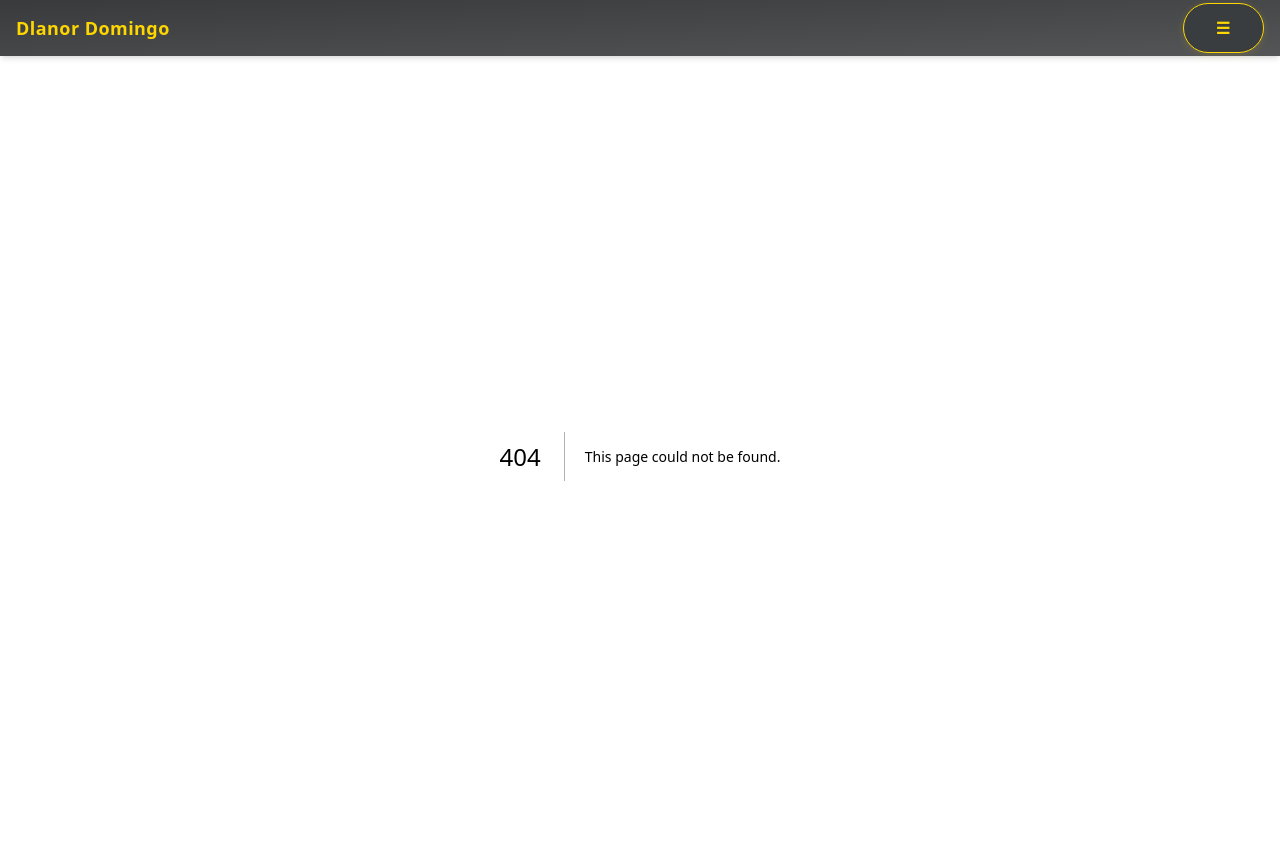
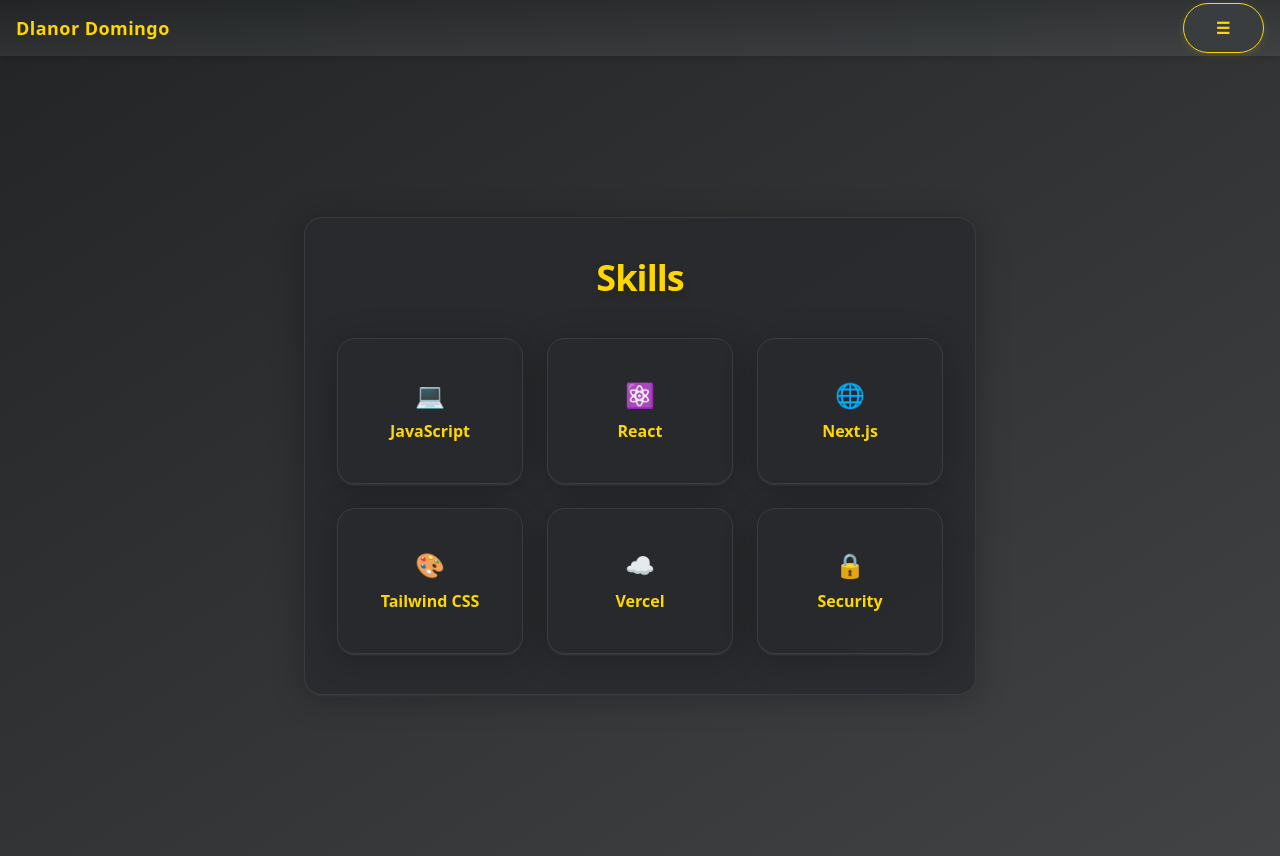
Before and after one commit to laurreev/Portfolio, a Next.js app: page /skills in a window 1280 px wide. Before the commit this address had no page. Built offline with nearby package versions, Linux system fonts and the light colour scheme.

Commit message:
added email function

```diff
--- a/src/app/AppBar.js
+++ b/src/app/AppBar.js
@@ -32,6 +32,16 @@
                 Projects
               </Link>
             </li>
+            <li className="border-b border-[#FFD700]/20 last:border-b-0">
+              <Link href="/skills" className="block px-5 py-3 transition-all duration-200 hover:bg-[#FFD700] hover:text-[#232526] font-semibold text-[#FFD700]" onClick={() => setOpen(false)}>
+                Skills
+              </Link>
+            </li>
+            <li className="border-b border-[#FFD700]/20 last:border-b-0">
+              <Link href="/blog" className="block px-5 py-3 transition-all duration-200 hover:bg-[#FFD700] hover:text-[#232526] font-semibold text-[#FFD700]" onClick={() => setOpen(false)}>
+                Blog
+              </Link>
+            </li>
             <li>
               <Link href="/contact" className="block px-5 py-3 transition-all duration-200 hover:bg-[#FFD700] hover:text-[#232526] font-semibold text-[#FFD700]" onClick={() => setOpen(false)}>
                 Contact
--- /dev/null
+++ b/src/app/blog/page.js
@@ -0,0 +1,17 @@
+import React from "react";
+
+export default function Blog() {
+  return (
+    <div className="font-sans min-h-screen flex flex-col items-center justify-center p-8 bg-gradient-to-br from-[#232526] to-[#414345] fade-in">
+      <main className="w-full max-w-2xl metal-card flex flex-col items-center gap-8 shadow-xl">
+        <h1 className="text-3xl md:text-4xl font-bold tracking-tight text-[#FFD700] drop-shadow-lg mb-2">Blog</h1>
+        <div className="w-full flex flex-col gap-6">
+          <div className="metal-card p-6 transition-transform duration-300 hover:scale-105 hover:shadow-2xl">
+            <h3 className="text-lg font-bold text-[#FFD700] mb-2">Welcome to My Blog</h3>
+            <p className="text-gray-300">Coming soon: Articles on web development, design, and more!</p>
+          </div>
+        </div>
+      </main>
+    </div>
+  );
+}
--- a/src/app/contact/page.js
+++ b/src/app/contact/page.js
@@ -1,20 +1,39 @@
 import Link from "next/link";
 
 export default function Contact() {
+  // Replace the action URL below with your Formspree endpoint after signup
   return (
     <div className="font-sans min-h-screen flex flex-col items-center justify-center p-8 bg-gradient-to-br from-[#232526] to-[#414345] fade-in">
       <main className="w-full max-w-xl metal-card flex flex-col items-center gap-8 shadow-xl">
         <h1 className="text-3xl md:text-4xl font-bold tracking-tight text-[#FFD700] drop-shadow-lg transition-colors duration-500 mb-2">Contact</h1>
-        <form className="w-full flex flex-col gap-4">
-          <input className="p-3 rounded bg-[#232526] text-gray-200 border border-[#FFD700] focus:outline-none focus:ring-2 focus:ring-[#FFD700] transition-all" type="text" placeholder="Your Name" required />
-          <input className="p-3 rounded bg-[#232526] text-gray-200 border border-[#FFD700] focus:outline-none focus:ring-2 focus:ring-[#FFD700] transition-all" type="email" placeholder="Your Email" required />
-          <textarea className="p-3 rounded bg-[#232526] text-gray-200 border border-[#FFD700] focus:outline-none focus:ring-2 focus:ring-[#FFD700] transition-all" placeholder="Your Message" rows={4} required />
-          <button type="submit" className="metal-btn self-end">Send</button>
+        <form className="w-full flex flex-col gap-4" action="https://formspree.io/f/mvgqgzgl" method="POST">
+          <label className="flex flex-col gap-1 text-gray-200">
+            Your email:
+            <input name="email" type="email" className="p-3 rounded bg-[#232526] text-gray-200 border border-[#FFD700] focus:outline-none focus:ring-2 focus:ring-[#FFD700] transition-all duration-300 hover:scale-[1.03]" placeholder="Your Email" required />
+          </label>
+          <label className="flex flex-col gap-1 text-gray-200">
+            Your message:
+            <textarea name="message" className="p-3 rounded bg-[#232526] text-gray-200 border border-[#FFD700] focus:outline-none focus:ring-2 focus:ring-[#FFD700] transition-all duration-300 hover:scale-[1.03]" placeholder="Your Message" rows={4} required />
+          </label>
+          {/* Add more fields here if needed */}
+          <button type="submit" className="metal-btn self-end transition-transform duration-300 hover:scale-105 hover:shadow-2xl">Send</button>
         </form>
         <div className="flex gap-4 mt-4">
           <Link href="/" className="metal-btn">Home</Link>
           <Link href="/about" className="metal-btn">About</Link>
         </div>
+        <p className="text-xs text-gray-400 mt-2">
+          This form uses{' '}
+          <a
+            href="https://formspree.io"
+            className="underline text-[#FFD700] hover:text-white transition-colors"
+            target="_blank"
+            rel="noopener noreferrer"
+          >
+            Formspree
+          </a>{' '}
+          for email delivery. Replace the action URL with your Formspree endpoint.
+        </p>
       </main>
     </div>
   );
--- /dev/null
+++ b/src/app/skills/page.js
@@ -0,0 +1,37 @@
+import React from "react";
+
+export default function Skills() {
+  return (
+    <div className="font-sans min-h-screen flex flex-col items-center justify-center p-8 bg-gradient-to-br from-[#232526] to-[#414345] fade-in">
+      <main className="w-full max-w-2xl metal-card flex flex-col items-center gap-8 shadow-xl">
+        <h1 className="text-3xl md:text-4xl font-bold tracking-tight text-[#FFD700] drop-shadow-lg mb-2">Skills</h1>
+        <div className="grid grid-cols-2 sm:grid-cols-3 gap-6 w-full">
+          <div className="metal-card flex flex-col items-center p-4 transition-transform duration-300 hover:scale-105 hover:shadow-2xl">
+            <span className="text-2xl">💻</span>
+            <span className="mt-2 text-[#FFD700] font-semibold">JavaScript</span>
+          </div>
+          <div className="metal-card flex flex-col items-center p-4 transition-transform duration-300 hover:scale-105 hover:shadow-2xl">
+            <span className="text-2xl">⚛️</span>
+            <span className="mt-2 text-[#FFD700] font-semibold">React</span>
+          </div>
+          <div className="metal-card flex flex-col items-center p-4 transition-transform duration-300 hover:scale-105 hover:shadow-2xl">
+            <span className="text-2xl">🌐</span>
+            <span className="mt-2 text-[#FFD700] font-semibold">Next.js</span>
+          </div>
+          <div className="metal-card flex flex-col items-center p-4 transition-transform duration-300 hover:scale-105 hover:shadow-2xl">
+            <span className="text-2xl">🎨</span>
+            <span className="mt-2 text-[#FFD700] font-semibold">Tailwind CSS</span>
+          </div>
+          <div className="metal-card flex flex-col items-center p-4 transition-transform duration-300 hover:scale-105 hover:shadow-2xl">
+            <span className="text-2xl">☁️</span>
+            <span className="mt-2 text-[#FFD700] font-semibold">Vercel</span>
+          </div>
+          <div className="metal-card flex flex-col items-center p-4 transition-transform duration-300 hover:scale-105 hover:shadow-2xl">
+            <span className="text-2xl">🔒</span>
+            <span className="mt-2 text-[#FFD700] font-semibold">Security</span>
+          </div>
+        </div>
+      </main>
+    </div>
+  );
+}
```
